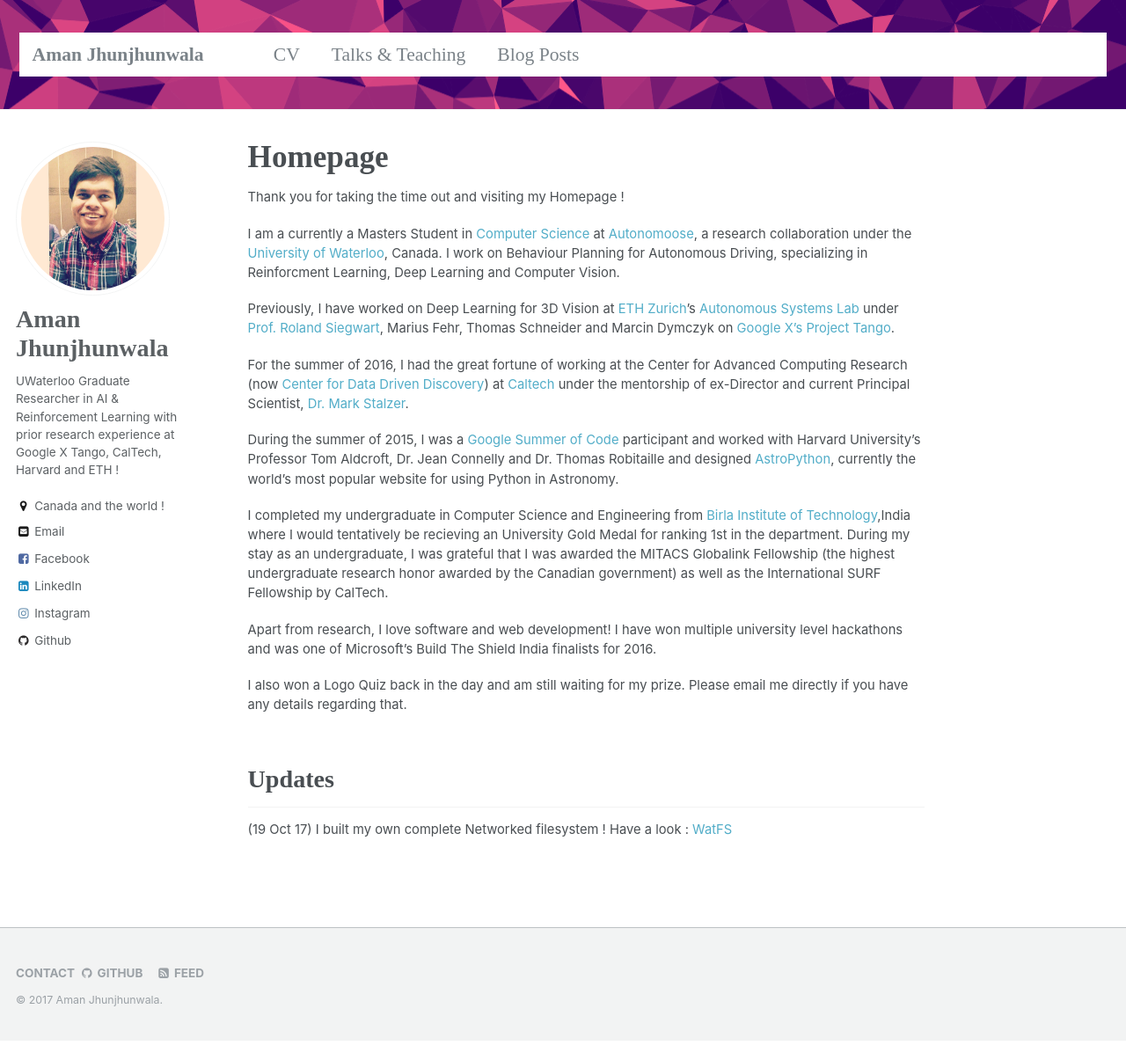
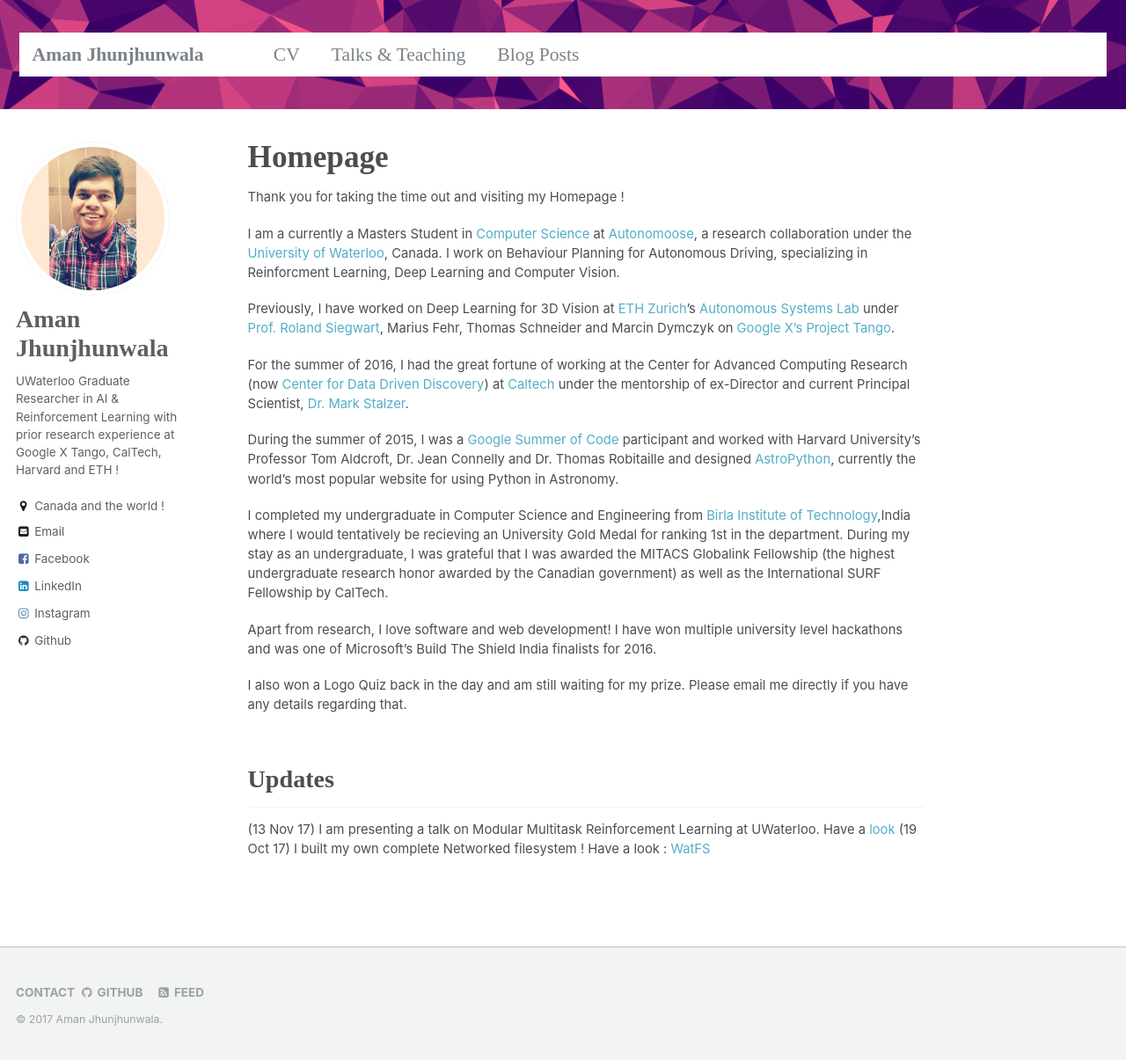
Before and after one commit to amanjhunjhunwala/amanjhunjhunwala.github.io, a Jekyll site: the page built from _pages/about.md, in a window 1280 px wide and 1205 px high. Shown: the whole window at 88% size. Built offline with Jekyll 4.4.1, drawn with Linux system fonts in a browser that asks for light colours; some web fonts are replaced.

Commit message:
Update about.md

```diff
--- a/_pages/about.md
+++ b/_pages/about.md
@@ -27,5 +27,5 @@ Apart from research, I love software and web development! I have won multiple un
 I also won a Logo  Quiz back in the day and am still waiting for my prize. Please email me directly if you have any details regarding that.
 
 ## Updates
-
+(13 Nov 17) I am presenting a talk on Modular Multitask Reinforcement Learning at UWaterloo. Have a [look](https://wiki.math.uwaterloo.ca/statwiki/index.php?title=Modular_Multitask_Reinforcement_Learning_with_Policy_Sketches)
 (19 Oct 17) I built my own complete Networked filesystem ! Have a look : [WatFS](http://bit.do/WatFS)
```
